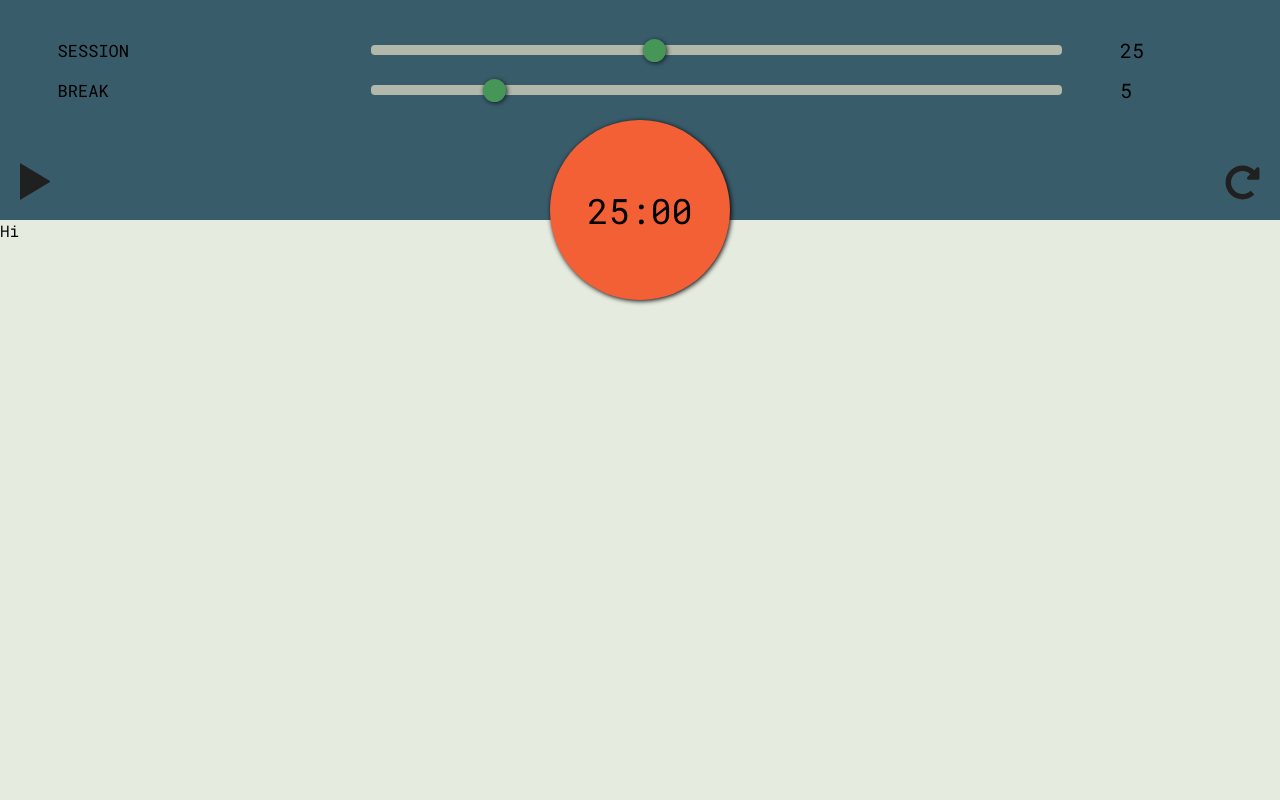
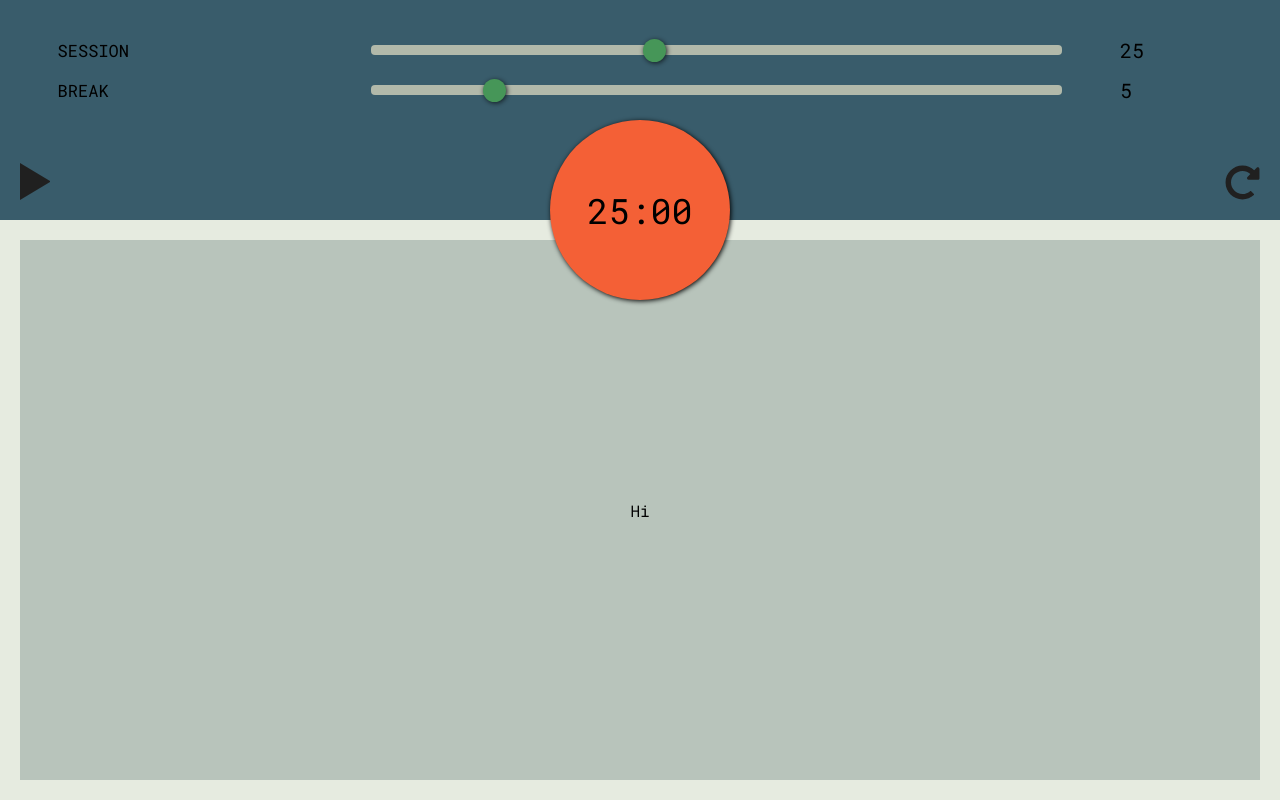
Before and after one commit to matthewmcintyre/Pomotodo, a React (Create React App) app: page / in a window 1280 px wide. Built offline with nearby package versions, Linux system fonts and the light colour scheme.

Commit message:
set body for todo list

```diff
--- a/src/components/Todo/Todo.container.js
+++ b/src/components/Todo/Todo.container.js
@@ -8,9 +8,22 @@ import {
   undoCompleteTodo
 } from "../../actions/actions";
 
+const ListWrapper = styled.div`
+  box-sizing: border-box;
+  border: 20px solid #e6ebe0;
+  position: relative;
+  width: 100vw;
+  height: calc(100vh - 220px);
+  background-color: #b8c4bb;
+  display: flex;
+  flex-direction: column;
+  justify-content: space-evenly;
+  align-items: center;
+`;
+
 class Todo extends Component {
   render() {
-    return <div>Hi</div>;
+    return <ListWrapper>Hi</ListWrapper>;
   }
 }
 
```
